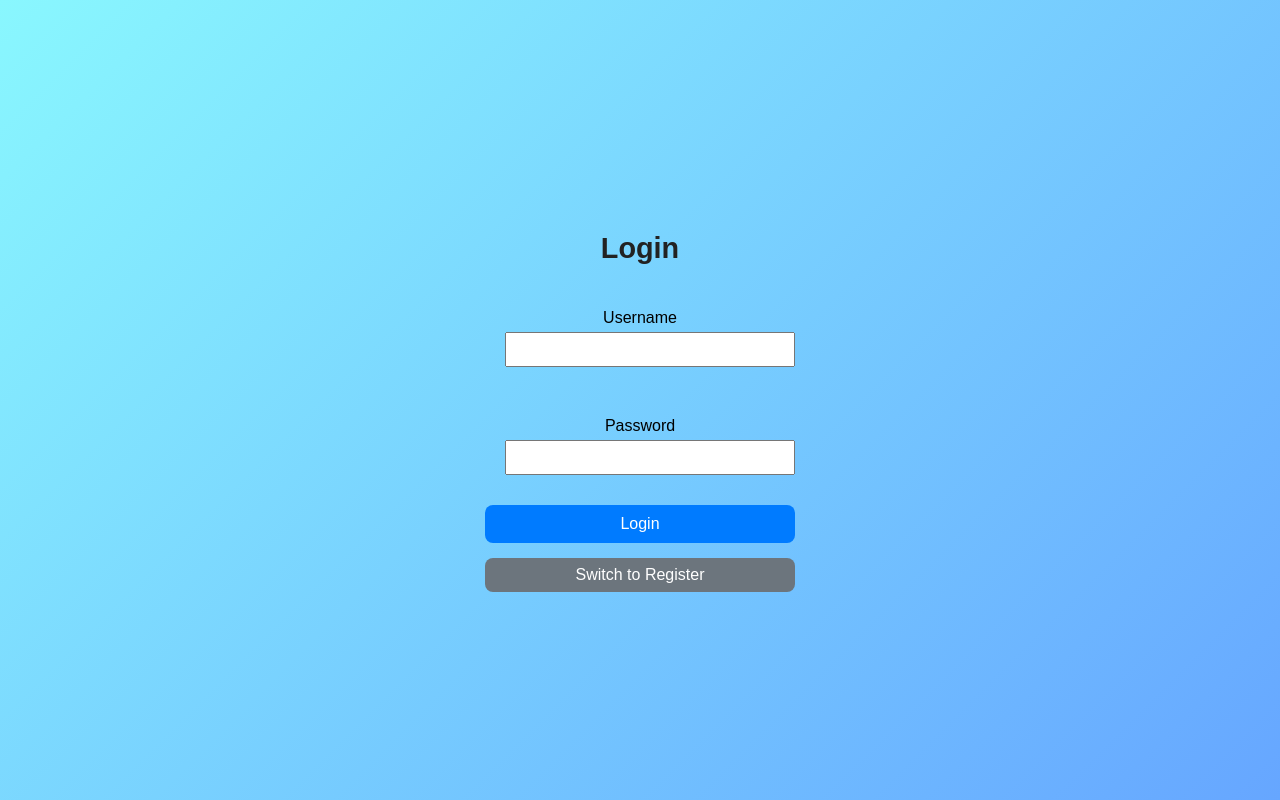
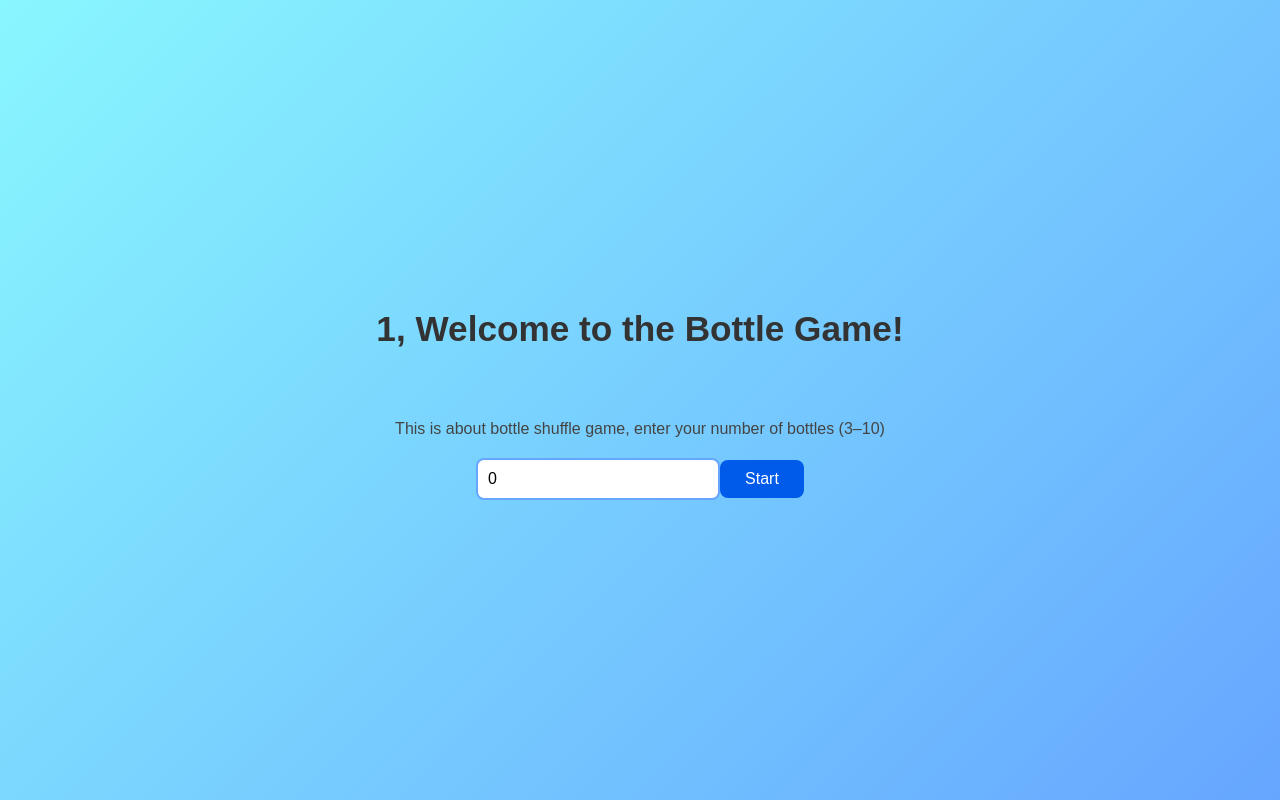
Before and after one commit to praveenc1504/bottle, a React (Vite) app: page /home/1 in a window 1280 px wide. Built offline with nearby package versions, Linux system fonts and the light colour scheme.

Commit message:
add name to the home

```diff
--- a/package.json
+++ b/package.json
@@ -12,7 +12,8 @@
   "dependencies": {
     "react": "^19.1.1",
     "react-canvas-confetti": "^2.0.7",
-    "react-dom": "^19.1.1"
+    "react-dom": "^19.1.1",
+    "react-router-dom": "^7.8.2"
   },
   "devDependencies": {
     "@eslint/js": "^9.33.0",
--- a/src/App.jsx
+++ b/src/App.jsx
@@ -1,10 +1,15 @@
-
+import { BrowserRouter as Router, Routes, Route } from "react-router-dom";
 import Home from './Home'
 import Login from './Login.jsx';
 function App() {
-  return(
-  <Login/>
-)
+  return (
+    <Router>
+      <Routes>
+        <Route path="/" element={<Login />} />
+        <Route path="/home/:username" element={<Home />} />
+      </Routes>
+    </Router>
+  );
 }
 
-export default App
+export default App;
--- a/src/Game.jsx
+++ b/src/Game.jsx
@@ -2,7 +2,7 @@ import React ,{useEffect} from "react";
 import "./Game.css";
 import Fireworks from "react-canvas-confetti/dist/presets/fireworks";
 
-function Game({ number }) {
+function Game({ number, username }) {
    const [show, setShow] =React.useState(false);
 
   const handleClick = () => {
--- a/src/Home.jsx
+++ b/src/Home.jsx
@@ -1,10 +1,11 @@
 import React from "react";
 import Game from "./Game";
 import './Home.css';
+import {useParams} from 'react-router-dom';
 function Home() {
   const [number, setNumber] = React.useState(0);
   const [startGame, setStartGame] = React.useState(false);
-
+  const {username}= useParams();
   function start() {
     const num = parseInt(number);
     if (num >= 3 && num <= 10) {
@@ -15,13 +16,12 @@ function Home() {
   }
 
   if (startGame) {
-    return <Game number={number} />;
-  }
+return <Game number={number} username={username} />;  }
 
   return (
     <>
       <div>
-        <h1>Welcome to the Bottle Game!</h1>
+        <h1>{username}, Welcome to the Bottle Game!</h1>
       </div>
       <div>
         <p>This is about bottle shuffle game, enter your number of bottles (3–10)</p>
--- a/src/Login.jsx
+++ b/src/Login.jsx
@@ -1,6 +1,10 @@
 import { useState } from "react";
+import { useNavigate } from "react-router-dom";
 
+import Home from "./Home";
 function Login() {
+
+  const navigate = useNavigate();
   const [isLogin, setIsLogin] = useState(true); // toggle state
   const [username, setUsername] = useState("");
   const [password, setPassword] = useState("");
@@ -21,6 +25,12 @@ function Login() {
       const data = await res.json();
       console.log("Response:", data);
       setMessage(data.message);
+        if (data.message === "Login successful") {
+    navigate(`/home/${username}`);
+
+
+  }
+
     } catch (error) {
       console.error("Error:", error);
       setMessage("Server error, please try again.");
```
Also changed, not shown: 1 other file (tests, documents, lock files or other folders).
